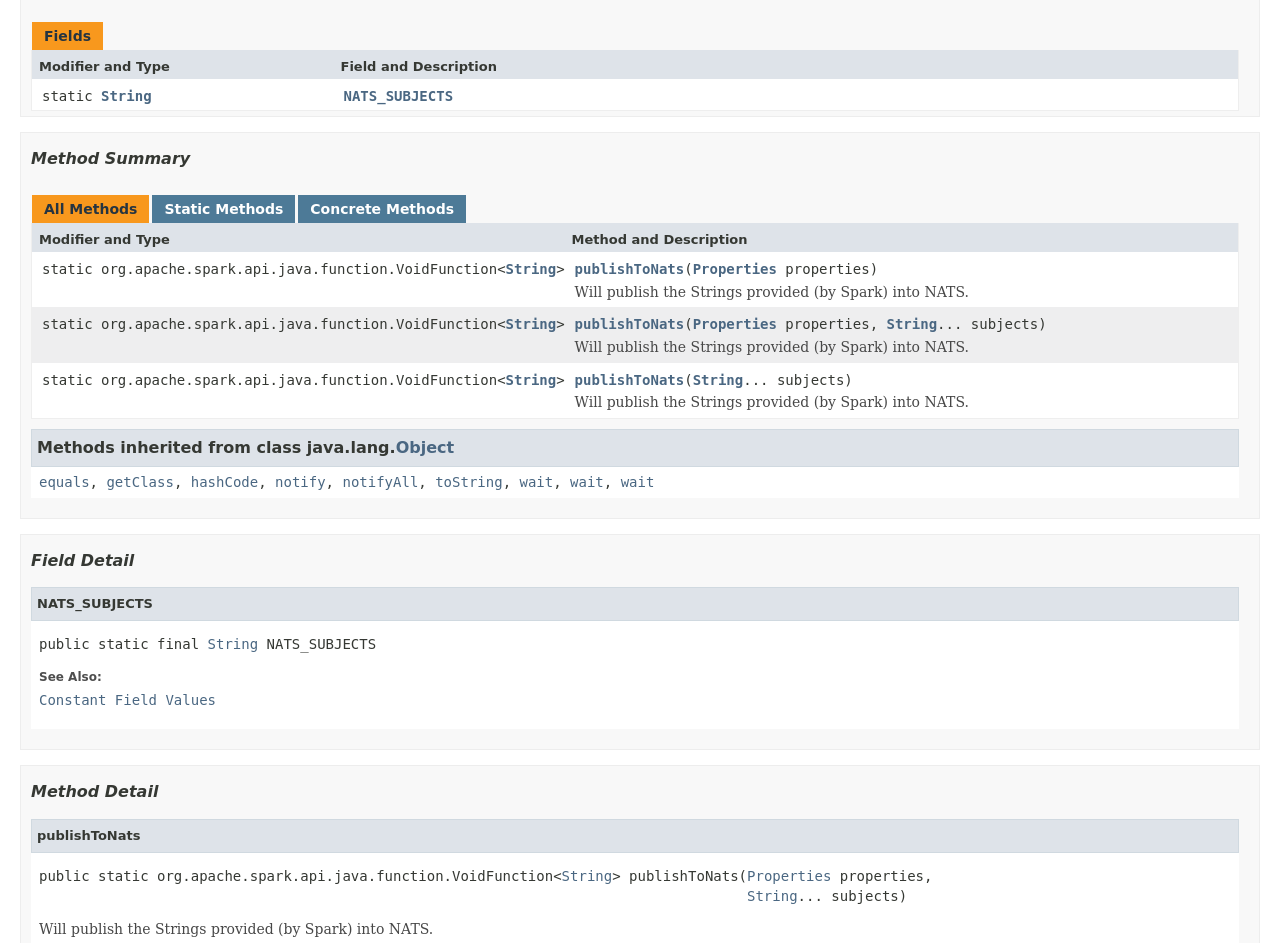
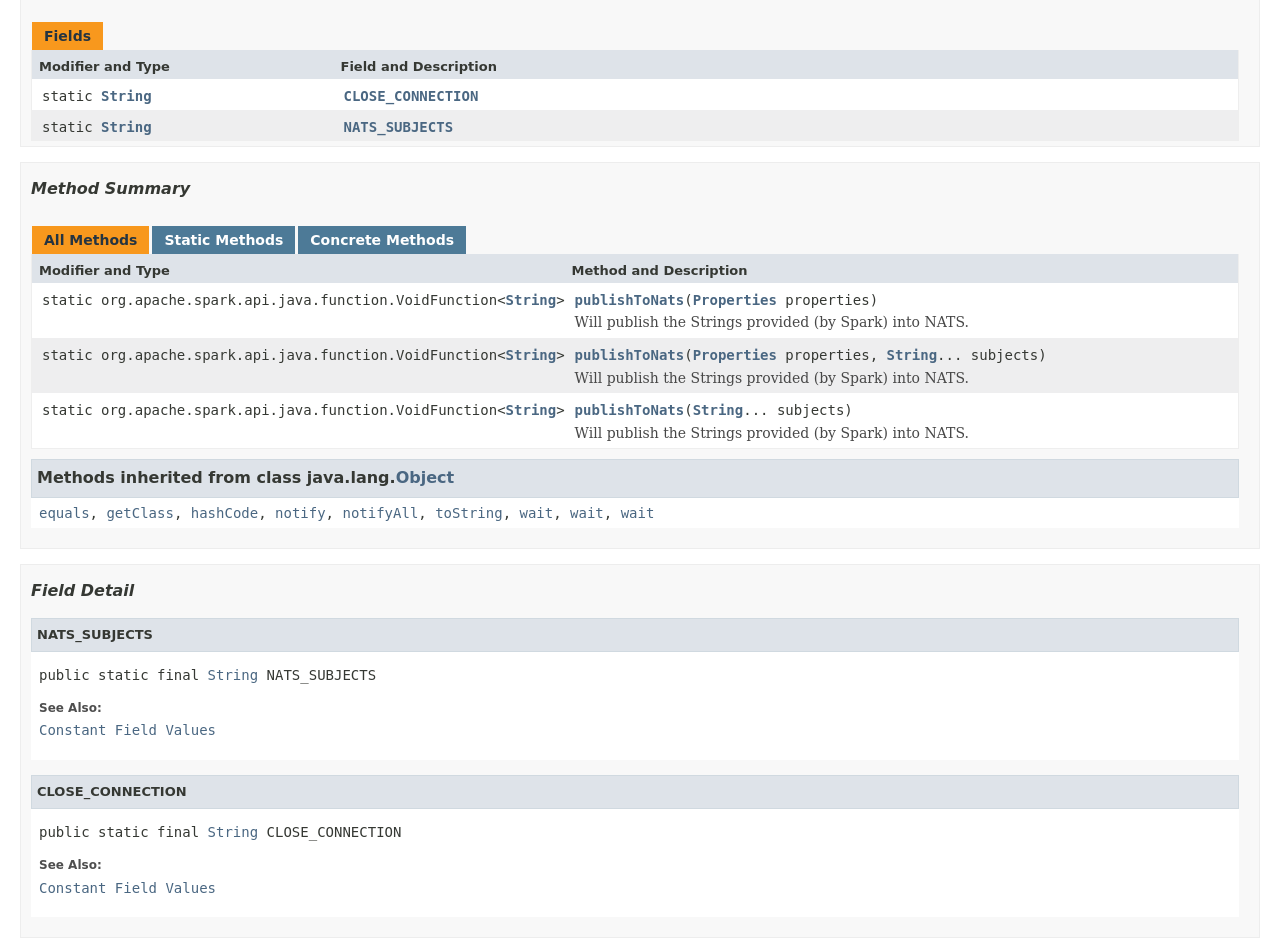
Before and after one commit to Logimethods/nats-connector-spark, a plain HTML site: page com/logimethods/nats/connector/spark/SparkToNatsConnector.html in a window 1280 px wide. Shown: the part 571-1514 px from the top of the page. Drawn offline with Linux system fonts and the light colour scheme; a web font is replaced by a local one.

Commit message:
Publishing javadoc for                         nats-connector-spark:0.1.0-SNAPSHOT

```diff
--- a/com/logimethods/nats/connector/spark/SparkToNatsConnector.html
+++ b/com/logimethods/nats/connector/spark/SparkToNatsConnector.html
@@ -2,10 +2,10 @@
 <!-- NewPage -->
 <html lang="en">
 <head>
-<!-- Generated by javadoc (1.8.0_91) on Thu Jun 09 19:04:45 UTC 2016 -->
+<!-- Generated by javadoc (1.8.0_91) on Fri Jun 10 20:01:21 UTC 2016 -->
 <meta http-equiv="Content-Type" content="text/html; charset=UTF-8">
 <title>SparkToNatsConnector (nats-connector-spark 0.1.0-SNAPSHOT API)</title>
-<meta name="date" content="2016-06-09">
+<meta name="date" content="2016-06-10">
 <link rel="stylesheet" type="text/css" href="../../../../../stylesheet.css" title="Style">
 <script type="text/javascript" src="../../../../../script.js"></script>
 </head>
@@ -144,6 +144,10 @@ implements <a href="http://docs.oracle.com/javase/7/docs/api/java/io/Serializabl
 </tr>
 <tr class="altColor">
 <td class="colFirst"><code>static <a href="http://docs.oracle.com/javase/7/docs/api/java/lang/String.html?is-external=true" title="class or interface in java.lang">String</a></code></td>
+<td class="colLast"><code><span class="memberNameLink"><a href="../../../../../com/logimethods/nats/connector/spark/SparkToNatsConnector.html#CLOSE_CONNECTION">CLOSE_CONNECTION</a></span></code>&nbsp;</td>
+</tr>
+<tr class="rowColor">
+<td class="colFirst"><code>static <a href="http://docs.oracle.com/javase/7/docs/api/java/lang/String.html?is-external=true" title="class or interface in java.lang">String</a></code></td>
 <td class="colLast"><code><span class="memberNameLink"><a href="../../../../../com/logimethods/nats/connector/spark/SparkToNatsConnector.html#NATS_SUBJECTS">NATS_SUBJECTS</a></span></code>&nbsp;</td>
 </tr>
 </table>
@@ -205,13 +209,26 @@ implements <a href="http://docs.oracle.com/javase/7/docs/api/java/io/Serializabl
 <a name="NATS_SUBJECTS">
 <!--   -->
 </a>
-<ul class="blockListLast">
+<ul class="blockList">
 <li class="blockList">
 <h4>NATS_SUBJECTS</h4>
 <pre>public static final&nbsp;<a href="http://docs.oracle.com/javase/7/docs/api/java/lang/String.html?is-external=true" title="class or interface in java.lang">String</a> NATS_SUBJECTS</pre>
 <dl>
 <dt><span class="seeLabel">See Also:</span></dt>
 <dd><a href="../../../../../constant-values.html#com.logimethods.nats.connector.spark.SparkToNatsConnector.NATS_SUBJECTS">Constant Field Values</a></dd>
+</dl>
+</li>
+</ul>
+<a name="CLOSE_CONNECTION">
+<!--   -->
+</a>
+<ul class="blockListLast">
+<li class="blockList">
+<h4>CLOSE_CONNECTION</h4>
+<pre>public static final&nbsp;<a href="http://docs.oracle.com/javase/7/docs/api/java/lang/String.html?is-external=true" title="class or interface in java.lang">String</a> CLOSE_CONNECTION</pre>
+<dl>
+<dt><span class="seeLabel">See Also:</span></dt>
+<dd><a href="../../../../../constant-values.html#com.logimethods.nats.connector.spark.SparkToNatsConnector.CLOSE_CONNECTION">Constant Field Values</a></dd>
 </dl>
 </li>
 </ul>
```
Also changed, not shown: allclasses-frame.html (+2 -2 lines), allclasses-noframe.html (+2 -2 lines), com/logimethods/nats/connector/spark/NatsToSparkConnector.html (+2 -2 lines), com/logimethods/nats/connector/spark/Utilities.html (+2 -2 lines), com/logimethods/nats/connector/spark/class-use/NatsToSparkConnector.html (+2 -2 lines), com/logimethods/nats/connector/spark/class-use/SparkToNatsConnector.html (+2 -2 lines), com/logimethods/nats/connector/spark/class-use/Utilities.html (+2 -2 lines), com/logimethods/nats/connector/spark/package-frame.html (+2 -2 lines), com/logimethods/nats/connector/spark/package-summary.html (+2 -2 lines), com/logimethods/nats/connector/spark/package-tree.html (+2 -2 lines), com/logimethods/nats/connector/spark/package-use.html (+2 -2 lines), constant-values.html (+9 -2 lines), deprecated-list.html (+2 -2 lines), index-all.html (+4 -2 lines), 3 more files.
